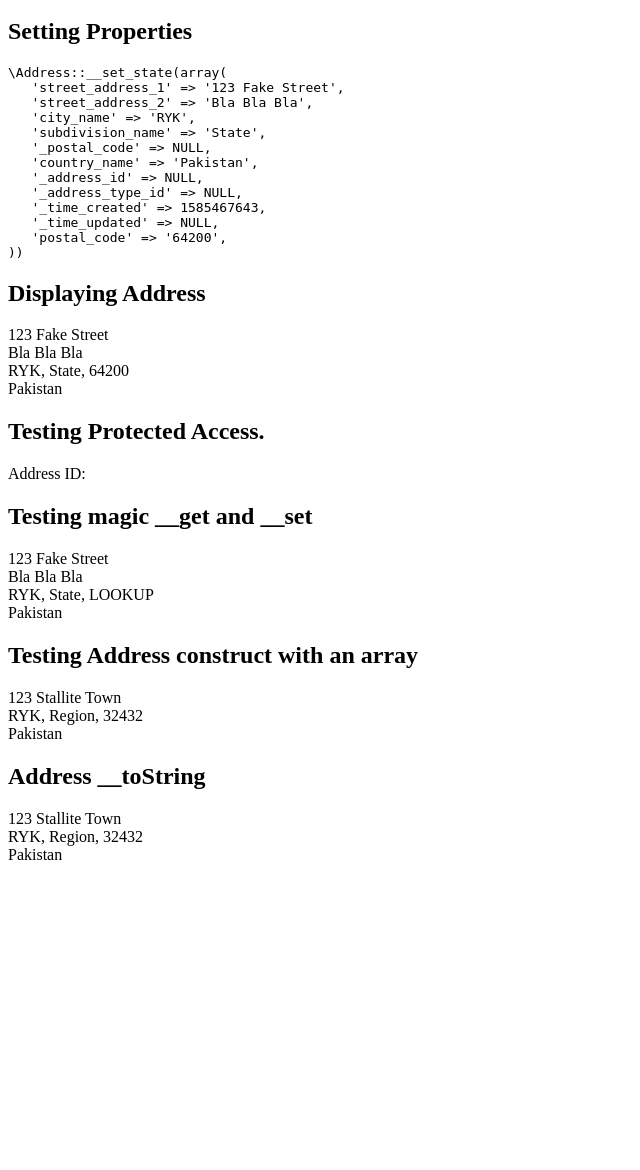
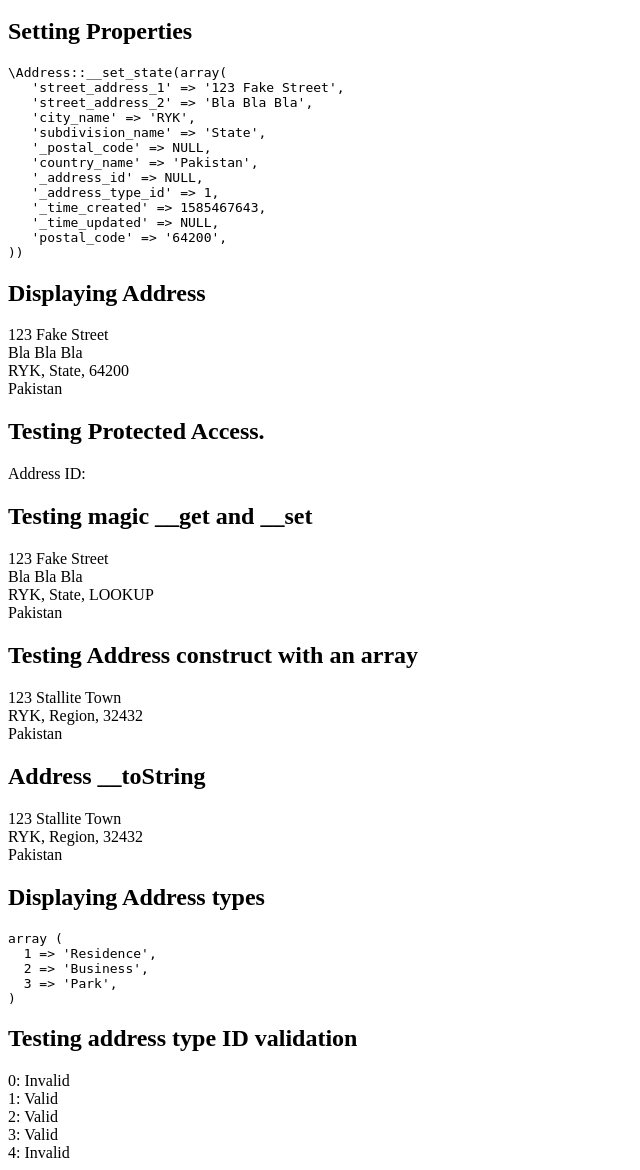
Before and after one commit to ranafaraz/oop_php, a PHP site: page /demo.php in a window 1280 px wide. Shown: the part 284-1454 px from the top of the page, without its empty margins (0-640 px from the left). Before the commit the page ends 1144 px from the top, so only its background shows below. Run offline with PHP 8.4, Linux system fonts and the light colour scheme; data that the repository does not hold is empty.

Commit message:
Displayed address type id.

```diff
--- a/demo.php
+++ b/demo.php
@@ -17,6 +17,7 @@ $address->city_name = 'RYK';
 $address->subdivision_name = 'State';
 $address->postal_code = '64200';
 $address->country_name = 'Pakistan';
+$address->address_type_id = 1;
 
 echo '<tt><pre>' . var_export($address, TRUE) . '</pre></tt>';
 
@@ -44,3 +45,14 @@ echo $address_2->display();
 
 echo '<h2>Address __toString</h2>';
 echo $address_2;
+
+// Displaying address types
+echo '<h2>Displaying Address types</h2>';
+echo '<tt><pre>' . var_export(Address::$valid_address_types, TRUE) . '</pre></tt>';
+
+echo '<h2>Testing address type ID validation</h2>';
+for ($id = 0; $id <=4; $id++) {
+  echo "<div>$id: ";
+  echo Address::isValidAddressTypeId($id) ? 'Valid' : 'Invalid';
+  echo '</div>';
+}
```
